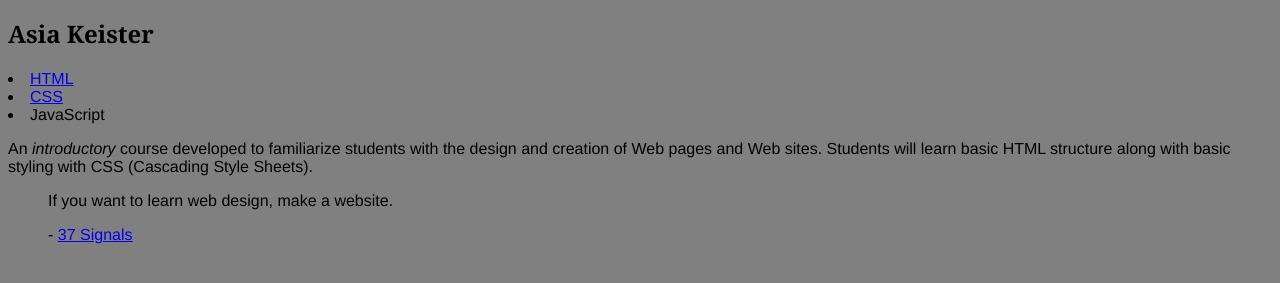
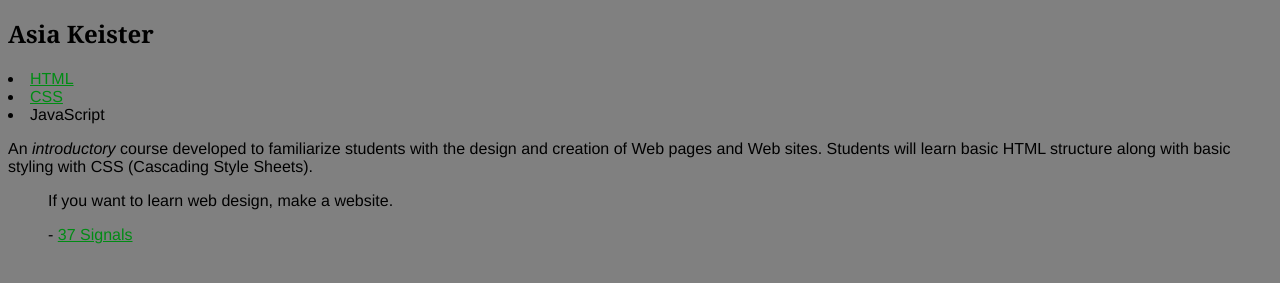
Before and after one commit to akeisterCIS/CIS-118, a plain HTML site: page a-6assignment-Asia-keister/index.html in a window 1280 px wide. Shown: the part 231-514 px from the top of the page. Drawn offline with Linux system fonts and the light colour scheme.

Commit message:
Update site.css

```diff
--- a/a-6assignment-Asia-keister/css/site.css
+++ b/a-6assignment-Asia-keister/css/site.css
@@ -3,9 +3,9 @@ body { background-color: gray; font-family: Helvetica, Arial, sans-serif; }
    th, td{ padding: 4px;}
 h1, h2, h3, h4, h5, h6 { font-family: Georgia, serif; }
 #nav { background-color: #dddddd; }
-a, a:link { #008b14; }
-a:link { #008b14; }
-a:visited { #649a00; }
-a:hover { #00638b; }
-a:active { #008b14; }
-a:focus { #00638b; }
+a, a:link { color:#008b14; }
+a:link { color:#008b14; }
+a:visited { color:#649a00; }
+a:hover { color:#00638b; }
+a:active { color:#008b14; }
+a:focus { color:#00638b; }
```
